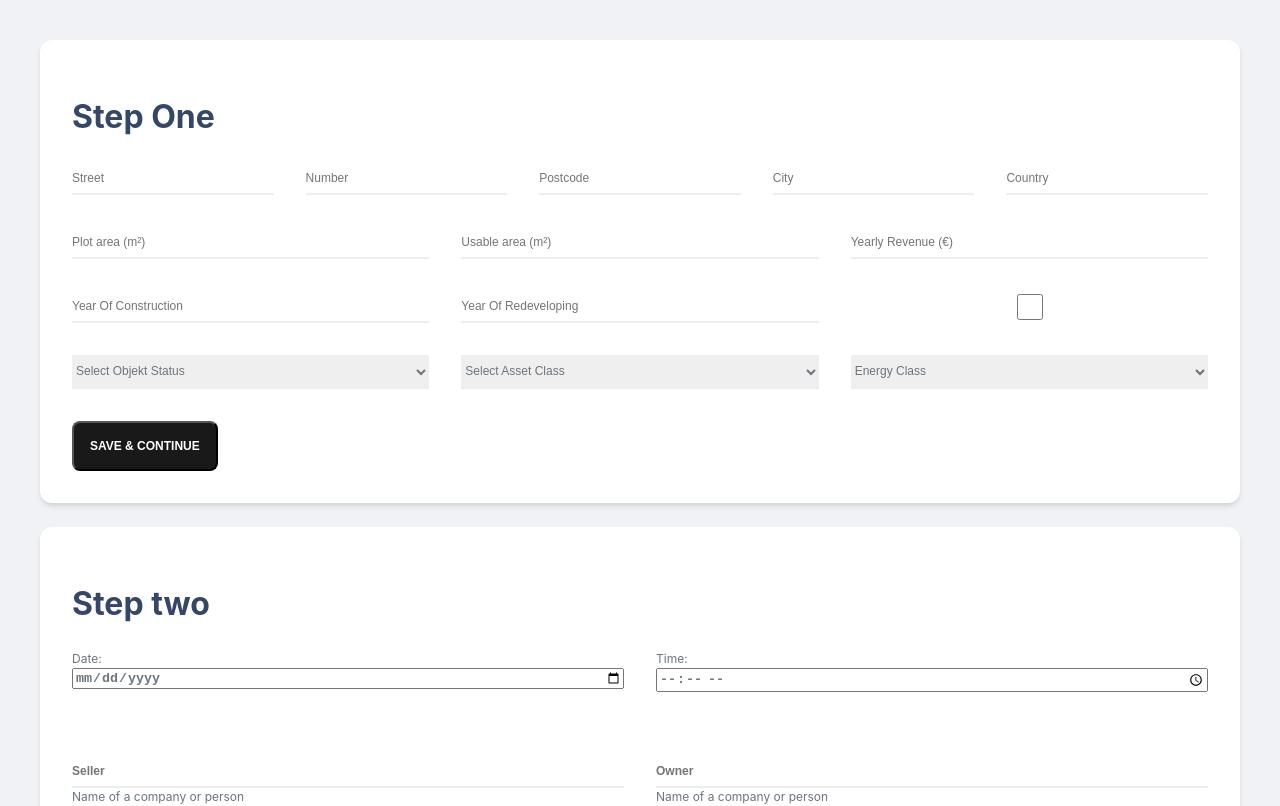
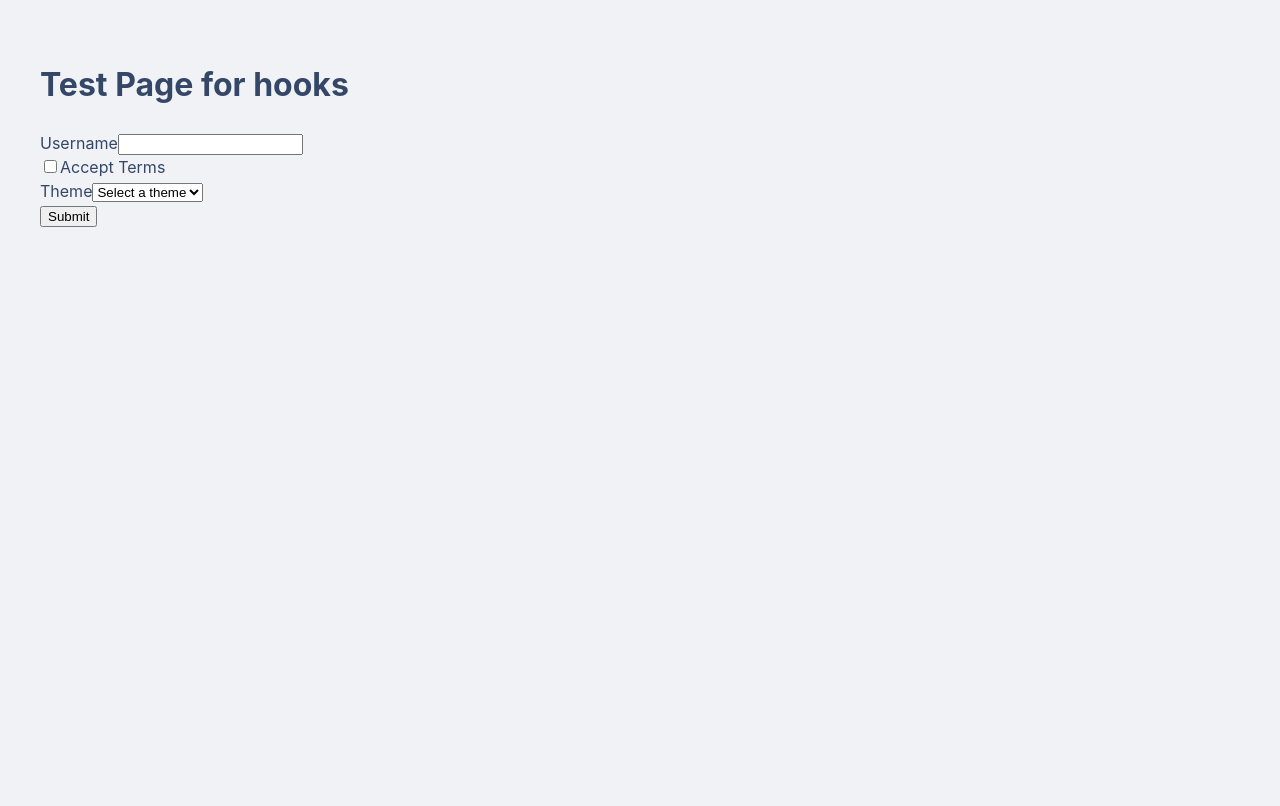
Before and after one commit to alexanderley/assetForm, a React (Vite) app: page / in a window 1280 px wide. Shown: the top 806 px of the page. Built offline with nearby package versions, Linux system fonts and the light colour scheme.

Commit message:
added first part of the custom hook

```diff
--- a/src/App.tsx
+++ b/src/App.tsx
@@ -1,5 +1,6 @@
 import "./App.scss";
-import FormPage from "./pages/FormPage";
+// import FormPage from "./pages/FormPage";
+import TestPage from "./pages/TestPage/TestPage";
 import "../src/context/form.context";
 import { FormProviderWrapper } from "../src/context/form.context";
 
@@ -7,7 +8,7 @@ function App() {
   return (
     <>
       <FormProviderWrapper>
-        <FormPage />
+        {/* <FormPage /> */ <TestPage />}
       </FormProviderWrapper>
     </>
   );
--- /dev/null
+++ b/src/components/customHooks/useDynamicForm.tsx
@@ -0,0 +1,89 @@
+import { useState } from "react";
+
+import { InputFieldConfig } from "../../types/Inputtypes";
+("../../types/Inputtypes");
+
+type FormData = { [key: string]: string | number | boolean };
+
+const useDynamicForm = (config: InputFieldConfig[]) => {
+  const [formData, setFormData] = useState<FormData>(
+    config.reduce((acc, field) => {
+      acc[field.name] = field.type === "checkbox" ? false : "";
+      return acc;
+    }, {} as FormData)
+  );
+
+  const handleChange = (
+    e: React.ChangeEvent<HTMLInputElement | HTMLSelectElement>
+  ) => {
+    const { name, type, value, checked } = e.target;
+    setFormData((prev) => ({
+      ...prev,
+      [name]: type === "checkbox" ? checked : value,
+    }));
+  };
+
+  const renderFields = () => {
+    return config.map((field) => {
+      switch (field.type) {
+        case "text":
+          return (
+            <div key={field.id}>
+              <label htmlFor={field.id}>{field.label}</label>
+              <input
+                id={field.id}
+                name={field.name}
+                type="text"
+                placeholder={field.placeholder}
+                value={String(formData[field.name] || "")}
+                onChange={handleChange}
+                required={field.required}
+              />
+            </div>
+          );
+        case "checkbox":
+          return (
+            <div key={field.id}>
+              <label htmlFor={field.id}>
+                <input
+                  id={field.id}
+                  name={field.name}
+                  type="checkbox"
+                  checked={!!formData[field.name]}
+                  onChange={handleChange}
+                />
+                {field.label}
+              </label>
+            </div>
+          );
+        case "switch":
+          return (
+            <div key={field.id}>
+              <label>{field.label}</label>
+              <select
+                id={field.id}
+                name={field.name}
+                value={String(formData[field.name] || "")}
+                onChange={handleChange}
+              >
+                <option value="" disabled>
+                  {field.placeholder || "Select an option"}
+                </option>
+                {field.options?.map((option) => (
+                  <option key={option.value} value={option.value}>
+                    {option.label}
+                  </option>
+                ))}
+              </select>
+            </div>
+          );
+        default:
+          return null;
+      }
+    });
+  };
+
+  return { formData, renderFields };
+};
+
+export default useDynamicForm;
--- /dev/null
+++ b/src/components/ui/DynamicForm.tsx
@@ -0,0 +1,49 @@
+import React from "react";
+import useDynamicForm from "../customHooks/useDynamicForm";
+
+import { InputFieldConfig } from "../../types/Inputtypes";
+
+const formConfig: InputFieldConfig[] = [
+  {
+    id: "1",
+    name: "username",
+    label: "Username",
+    type: "text",
+    required: true,
+  },
+  {
+    id: "2",
+    name: "acceptTerms",
+    label: "Accept Terms",
+    type: "checkbox",
+  },
+  {
+    id: "3",
+    name: "theme",
+    label: "Theme",
+    type: "switch",
+    options: [
+      { label: "Light", value: "light" },
+      { label: "Dark", value: "dark" },
+    ],
+    placeholder: "Select a theme",
+  },
+];
+
+const DynamicForm = () => {
+  const { formData, renderFields } = useDynamicForm(formConfig);
+
+  const handleSubmit = (e: React.FormEvent) => {
+    e.preventDefault();
+    console.log("Form Data:", formData);
+  };
+
+  return (
+    <form onSubmit={handleSubmit}>
+      {renderFields()}
+      <button type="submit">Submit</button>
+    </form>
+  );
+};
+
+export default DynamicForm;
--- a/src/pages/FormPage.tsx
+++ b/src/pages/FormPage.tsx
@@ -24,7 +24,7 @@ const FormPage: React.FC = () => {
 
   return (
     <>
-      <div className="container">
+      {/* <div className="container">
         <Container>
           <Card className="step-one">
             <h1>Step One</h1>
@@ -55,7 +55,7 @@ const FormPage: React.FC = () => {
             Show Content
           </Button>
         </Container>
-      </div>
+      </div> */}
     </>
   );
 };
--- /dev/null
+++ b/src/pages/TestPage/TestPage.tsx
@@ -0,0 +1,13 @@
+import React from "react";
+import DynamicForm from "../../components/ui/DynamicForm";
+
+const TestPage: React.FC = () => {
+  return (
+    <div>
+      <h1>Test Page for hooks</h1>
+      <DynamicForm />
+    </div>
+  );
+};
+
+export default TestPage;
```
Also changed, not shown: src/components/AssetForm.tsx (+0 -66 lines), src/types/InputTypes.tsx (added, +9 -0 lines).
